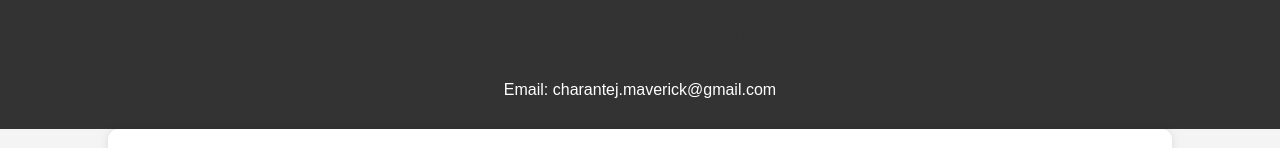
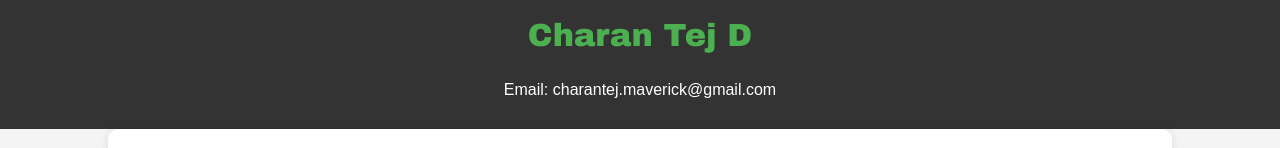
Before and after one commit to charan-gi7hub/hey_charan, a plain HTML site: page index.html in a window 1280 px wide. Shown: the top 148 px of the page. Drawn offline with Linux system fonts and the light colour scheme; grey boxes are pictures that could not be loaded.

Commit message:
Update index.html

```diff
--- a/index.html
+++ b/index.html
@@ -89,14 +89,11 @@
 .details, .project-card ul {
     text-align: justify;
 }
-
-
-
     </style>
 </head>
 <body>
     <header>
-        <h1>Charan Tej D</h1>
+        <h1  style="color: #4CAF50;">Charan Tej D</h1>
         <p>Email: charantej.maverick@gmail.com</p>
     </header>
 
```
